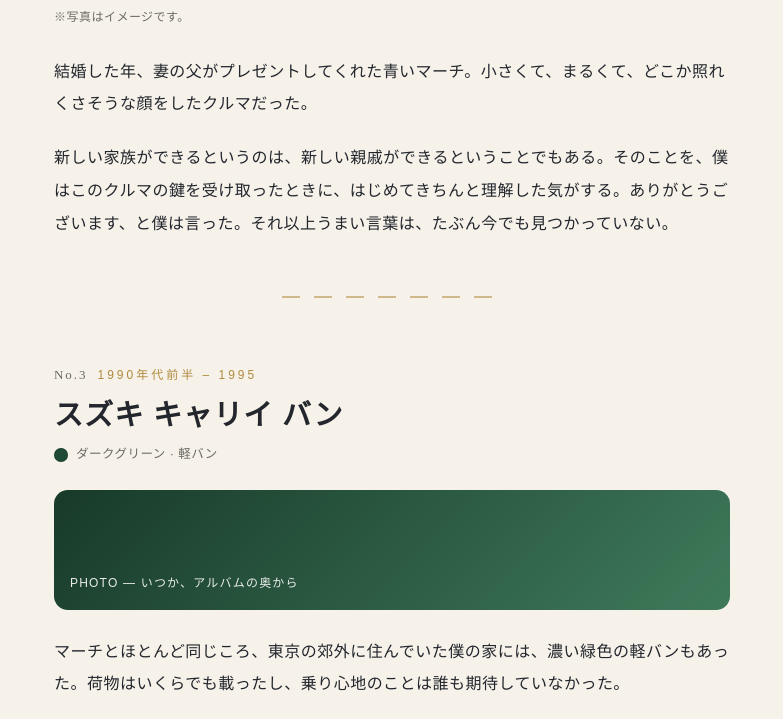
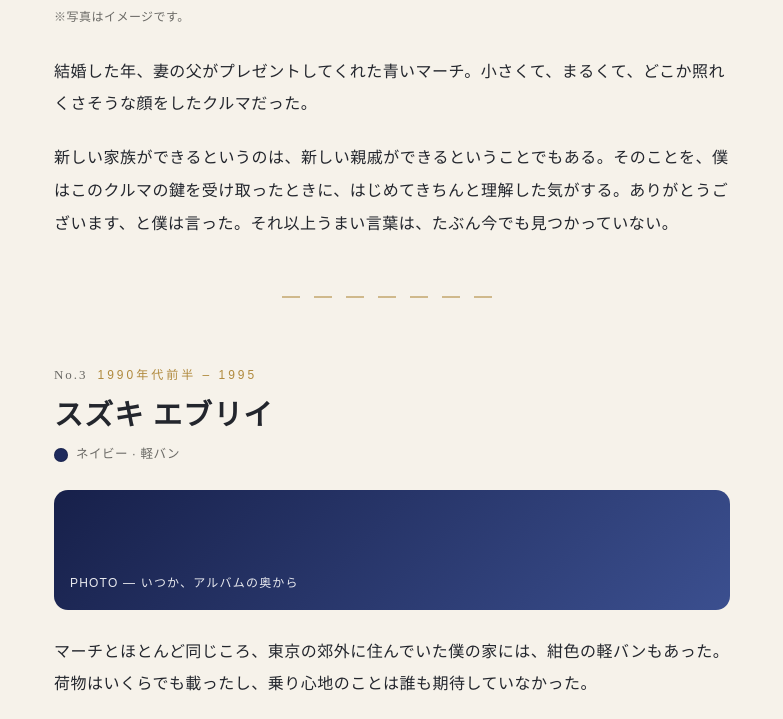
Before and after one commit to toshiakinakano1965/toshiakinakano1965.github.io, a plain HTML site: page cars/index.html in a window 1280 px wide. Shown: the part 2815-3534 px from the top of the page, without its empty margins (248-1031 px from the left). Drawn offline with Linux system fonts and the light colour scheme.

Commit message:
キャリイ（緑）をエブリイ（紺）に訂正

```diff
--- a/cars/index.html
+++ b/cars/index.html
@@ -94,7 +94,7 @@ footer{text-align:center;font-family:var(--sans);font-size:12px;color:var(--sub)
   <div class="strip">
     <a href="#carina"><span class="dot" style="background:#c9cbcf"></span>カリーナ</a>
     <a href="#march"><span class="dot" style="background:#2f64b0"></span>マーチ</a>
-    <a href="#carry"><span class="dot" style="background:#1f4a35"></span>キャリイ</a>
+    <a href="#every"><span class="dot" style="background:#1e2a5c"></span>エブリイ</a>
     <a href="#delica"><span class="dot" style="background:#1d2554"></span>デリカ</a>
     <a href="#odyssey"><span class="dot" style="background:#111"></span>オデッセイ</a>
     <a href="#polo"><span class="dot" style="background:#d22a2a"></span>ポロ</a>
@@ -124,12 +124,12 @@ footer{text-align:center;font-family:var(--sans);font-size:12px;color:var(--sub)
   <hr class="road">
 </section>
 
-<section class="car rv" id="carry">
+<section class="car rv" id="every">
   <div class="yr"><span class="no">No.3</span>1990年代前半 – 1995</div>
-  <h2>スズキ キャリイ バン</h2>
-  <div class="spec"><span class="dot" style="background:#1f4a35"></span>ダークグリーン · 軽バン</div>
-  <div class="nophoto" style="background:linear-gradient(135deg,#183a29,#3f7a5b)">PHOTO — いつか、アルバムの奥から</div>
-  <p>マーチとほとんど同じころ、東京の郊外に住んでいた僕の家には、濃い緑色の軽バンもあった。荷物はいくらでも載ったし、乗り心地のことは誰も期待していなかった。</p>
+  <h2>スズキ エブリイ</h2>
+  <div class="spec"><span class="dot" style="background:#1e2a5c"></span>ネイビー · 軽バン</div>
+  <div class="nophoto" style="background:linear-gradient(135deg,#17204a,#3b4f8f)">PHOTO — いつか、アルバムの奥から</div>
+  <p>マーチとほとんど同じころ、東京の郊外に住んでいた僕の家には、紺色の軽バンもあった。荷物はいくらでも載ったし、乗り心地のことは誰も期待していなかった。</p>
   <p>働くクルマというのは、正直なものだ。飾りがないぶん、こちらの気持ちもまっすぐになる。あのころの週末は、たいていこのバンの荷台の大きさで決まっていた。</p>
   <hr class="road">
 </section>
```
